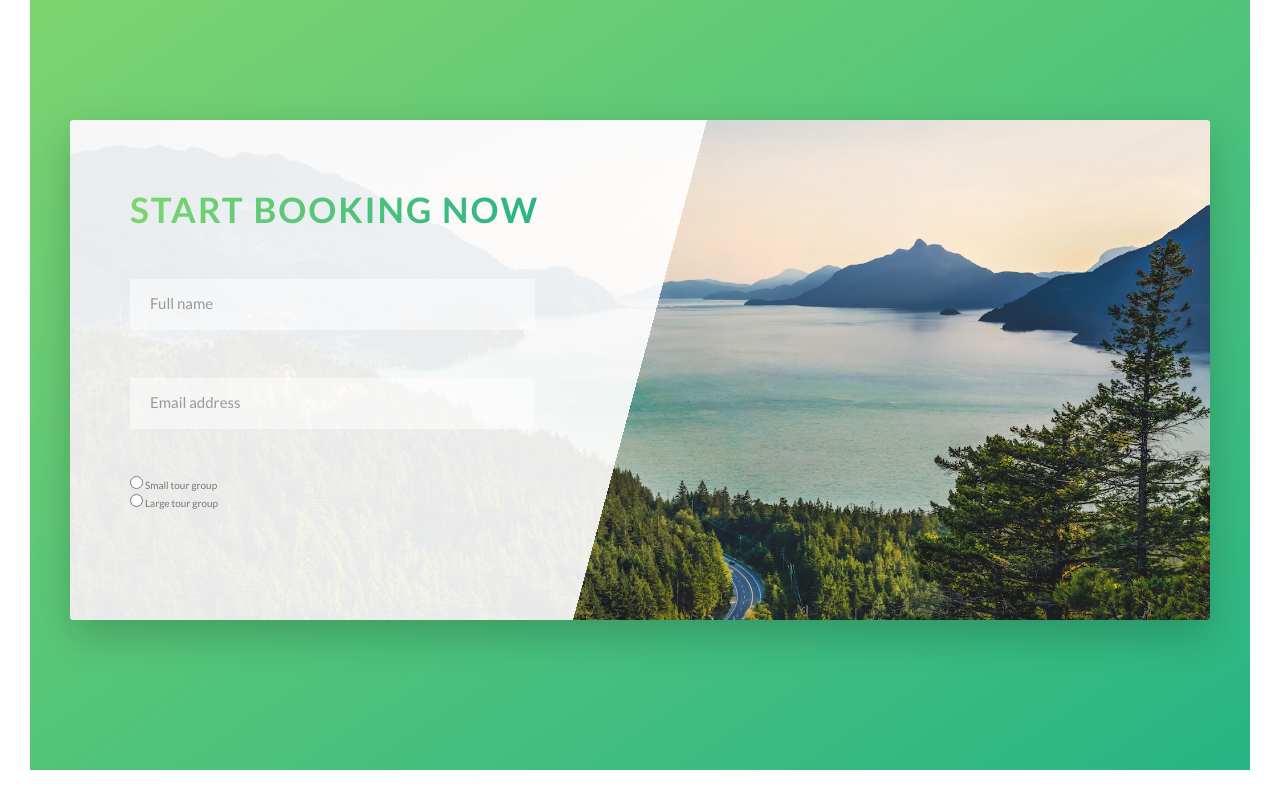
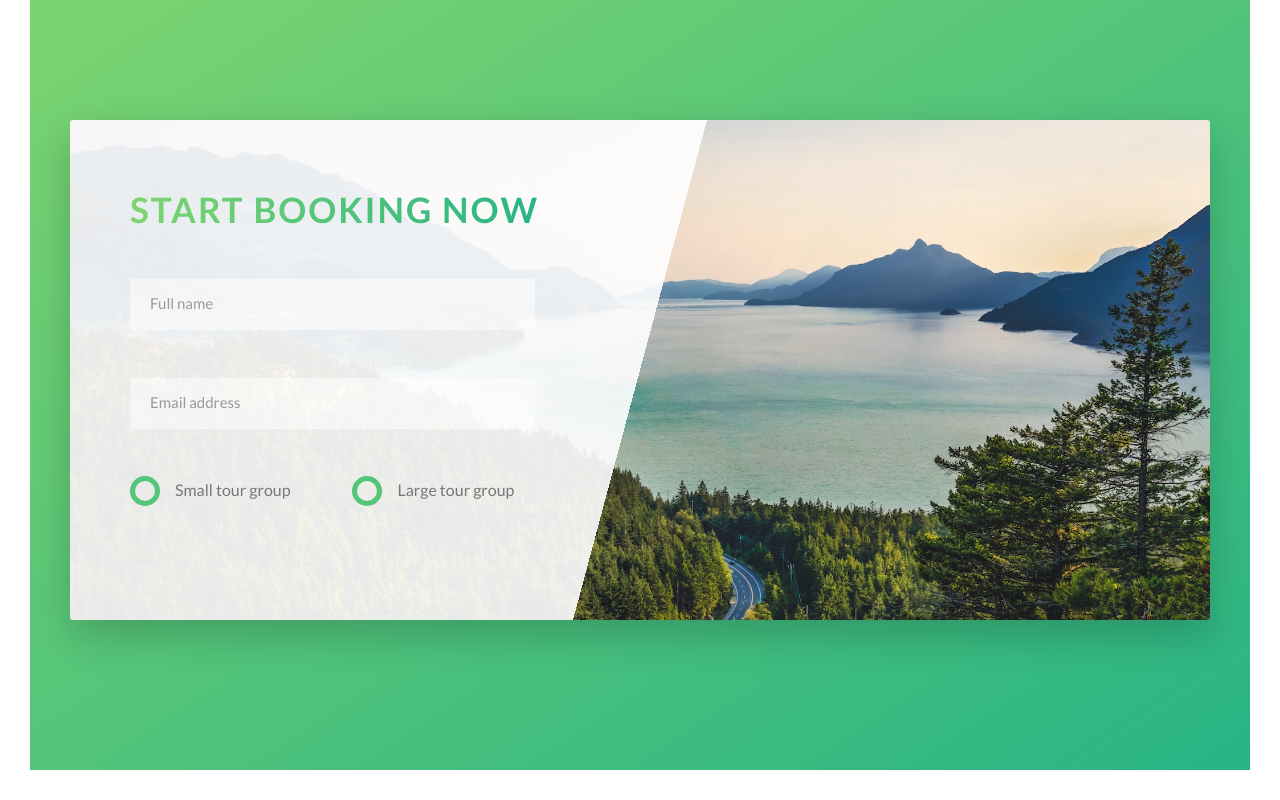
Before and after one commit to NwaguChima/natours_ui, a website: page index.html in a window 1280 px wide. Shown: the part 4537-5337 px from the top of the page. Drawn offline with nearby package versions, Linux system fonts and the light colour scheme; files that its build step writes are made by us from their sources.

Commit message:
completed custom checkbox

```diff
--- a/sass/components/_form.scss
+++ b/sass/components/_form.scss
@@ -63,4 +63,68 @@
     -ms-transform: translateY(-4rem);
     -o-transform: translateY(-4rem);
   }
+
+  &__radio-group {
+    width: 49%;
+    display: inline-block;
+  }
+
+  &__radio-input {
+    display: none;
+  }
+
+  &__radio-label {
+    font-size: $default-font-size;
+    cursor: pointer;
+    position: relative;
+    padding-left: 4.5rem;
+  }
+
+  &__radio-button {
+    height: 3rem;
+    width: 3rem;
+    border: 5px solid $color-primary;
+    display: inline-block;
+    border-radius: 50%;
+    -webkit-border-radius: 50%;
+    -moz-border-radius: 50%;
+    -ms-border-radius: 50%;
+    -o-border-radius: 50%;
+
+    position: absolute;
+    left: 0;
+    top: -0.4rem;
+
+    &::after {
+      content: "";
+      display: block;
+      height: 1.3rem;
+      width: 1.3rem;
+      border-radius: 50%;
+      -webkit-border-radius: 50%;
+      -moz-border-radius: 50%;
+      -ms-border-radius: 50%;
+      -o-border-radius: 50%;
+      position: absolute;
+      top: 50%;
+      left: 50%;
+      background-color: $color-primary;
+      opacity: 0;
+      transform: translate(-50%, -50%);
+      -webkit-transform: translate(-50%, -50%);
+      -moz-transform: translate(-50%, -50%);
+      -ms-transform: translate(-50%, -50%);
+      -o-transform: translate(-50%, -50%);
+
+      transition: all 0.3s;
+      -webkit-transition: all 0.3s;
+      -moz-transition: all 0.3s;
+      -ms-transition: all 0.3s;
+      -o-transition: all 0.3s;
+    }
+  }
+
+  &__radio-input:checked ~ &__radio-label &__radio-button::after {
+    opacity: 1;
+  }
 }
```
